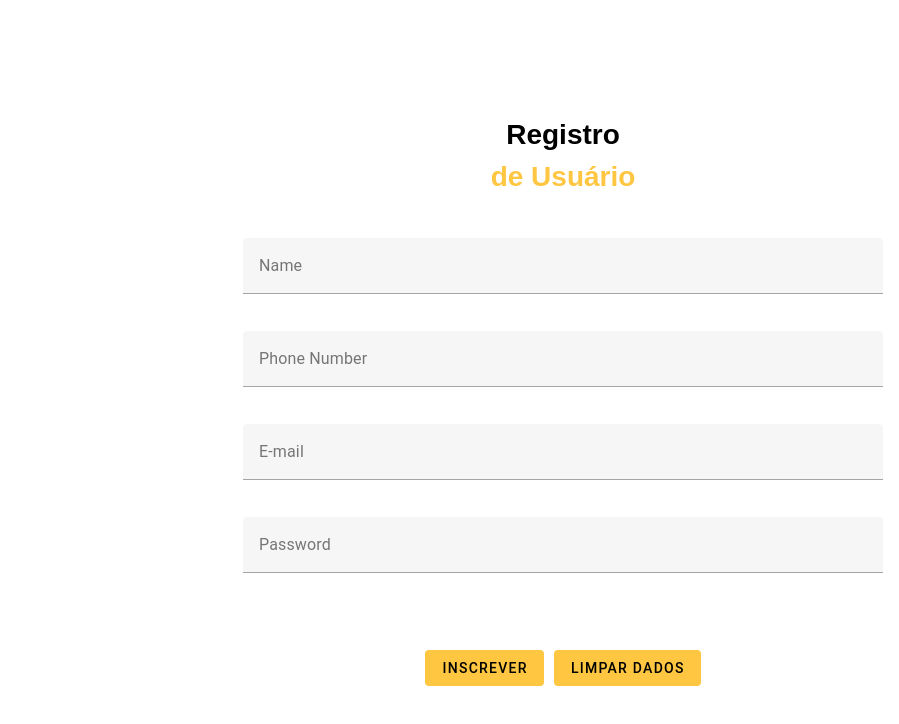
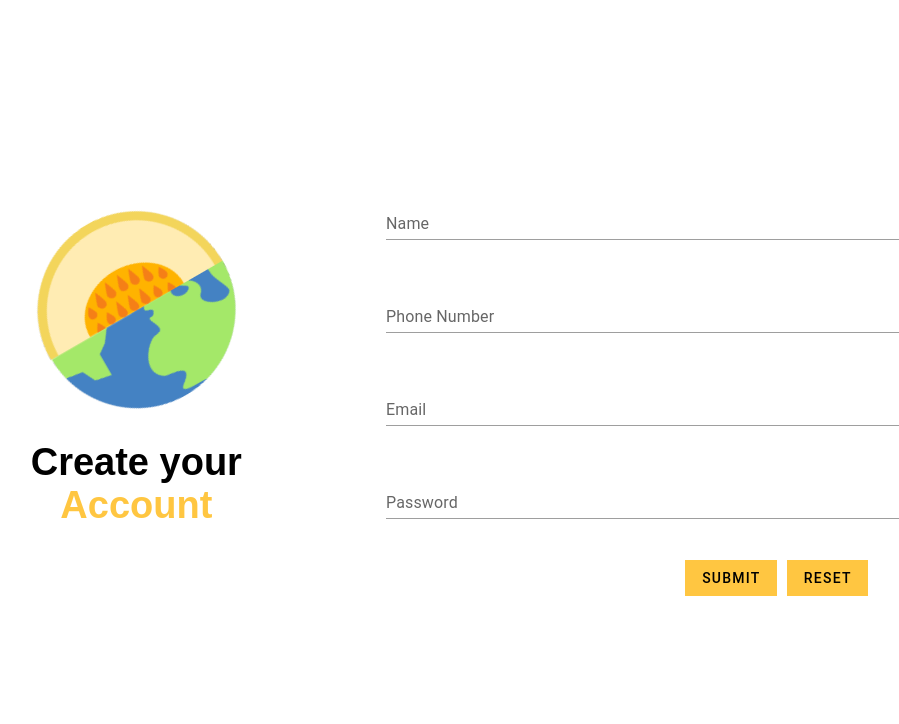
Before and after one commit to MiniDudi/UPX-III, a Vue app in the folder project/: page /register in a window 1280 px wide. Shown: the top 724 px of the page, without its empty margins (77-976 px from the left). Built offline with nearby package versions, Linux system fonts and the light colour scheme.

Commit message:
profile&settings, register, about, lateralbar & icons

```diff
--- a/project/src/views/loginPage.vue
+++ b/project/src/views/loginPage.vue
@@ -10,7 +10,7 @@
         </v-col>
         <v-col cols="4" align="center">
             <div class=" mb-16">
-                <span class="Titles mb-1">Bem vindo a</span>
+                <span class="Titles mb-1">Welcome to</span>
                 <br>
                 <span class="cogniex"> Eco Community</span>
             </div>
@@ -28,7 +28,7 @@
 
             <v-row no-gutters class="mb-9">
                 <v-col align="center">
-                    <v-btn @click="login()" elevation="0" rounded="0" color="#FFC641" style="color: #000000">Entrar</v-btn>
+                    <v-btn @click="login()" elevation="0" rounded="0" color="#FFC641" style="color: #000000">Login</v-btn>
                 </v-col>
             </v-row>
 
--- a/project/src/views/organization/organizationPage.vue
+++ b/project/src/views/organization/organizationPage.vue
@@ -1,46 +1,103 @@
 <template>
+    <v-container>
         <v-row no-gutters align="center" justify="center">
             <v-col cols="12" align="center">
                 <!-- Título Centralizado -->
                 <div class="page-title">Sobre</div>
+            </v-col>
+        </v-row>
 
         <!-- Seção 1: Sobre o EcoCommunity -->
+        <v-row no-gutters align="center" justify="center" elevation="3" class="section-container">
+            <v-col cols="6">
                 <div class="section-title">Sobre o EcoCommunity</div>
                 <p class="section-content">
-                O EcoCommunity é uma plataforma desenvolvida para gerenciar as operações internas de uma ONG, com foco na otimização do processo de doação de alimentos e na promoção da sustentabilidade. Ele oferece uma abordagem intuitiva e eficiente para facilitar essas atividades e ajudar a ONG a alcançar seus objetivos.
+                    O EcoCommunity é uma plataforma desenvolvida para gerenciar as operações internas de uma ONG, com
+                    foco na otimização do processo de doação de alimentos e na promoção da sustentabilidade. Ele oferece
+                    uma abordagem intuitiva e eficiente para facilitar essas atividades e ajudar a ONG a alcançar seus
+                    objetivos.
                 </p>
+            </v-col>
+            <v-col cols="6" align="center">
+                <v-img src="@/styles/novomelao.png" alt="EcoCommunity" width="250" class="section-image"
+                    elevation="3" />
+            </v-col>
+        </v-row>
 
         <!-- Seção 2: Objetivo -->
+        <v-row no-gutters align="center" justify="center" elevation="3" class="section-container">
+            <v-col cols="6" align="center">
+                <v-img src="@/styles/novomelao.png" alt="Objetivo" width="250" class="section-image" elevation="3" />
+            </v-col>
+            <v-col cols="6">
                 <div class="section-title">Objetivo</div>
                 <p class="section-content">
-                O principal objetivo do EcoCommunity é reduzir o desperdício de alimentos, facilitar o processo de doação e ajudar a alcançar um mundo mais sustentável por meio de uma gestão eficiente dos recursos alimentícios disponíveis.
-            </p>
-
-            <!-- Seção 3: Nossa visão -->
-            <div class="section-title">Nossa visão</div>
-            <p class="section-content">
-                Nossa visão é criar um mundo onde o desperdício de alimentos seja minimizado, as necessidades das comunidades carentes sejam atendidas e a sustentabilidade seja a base de todos os processos. O EcoCommunity visa ser um parceiro confiável e inovador para as ONGs e organizações de caridade.
-            </p>
-
-            <!-- Seção 4: Time -->
-            <div class="section-title">Time</div>
-            <p class="section-content">
-                Nosso time é composto por desenvolvedores talentosos e dedicados que trabalham incansavelmente para aprimorar o EcoCommunity. Nossa equipe é comprometida com o sucesso de nossos clientes e usuários finais, garantindo uma experiência de alta qualidade e suporte contínuo.
-            </p>
-
-            <!-- Seção 5: Contato -->
-            <div class="section-title">Contato</div>
-            <p class="section-content">
-                Para entrar em contato conosco, envie um e-mail para contato@ecocommunity.com ou ligue para (11) 5555-5555. Estamos disponíveis para responder a perguntas, fornecer suporte e discutir oportunidades de parceria.
-            </p>
-
-            <!-- Seção 6: Direitos Reservados -->
-            <div class="section-title">Direitos Reservados</div>
-            <p class="section-content">
-                Todos os direitos reservados © 2024 EcoCommunity. A reprodução ou distribuição não autorizada deste material é proibida.
+                    O principal objetivo do EcoCommunity é reduzir o desperdício de alimentos, facilitar o processo de
+                    doação e ajudar a alcançar um mundo mais sustentável por meio de uma gestão eficiente dos recursos
+                    alimentícios disponíveis.
                 </p>
             </v-col>
         </v-row>
+
+        <!-- Seção 3: Nossa visão -->
+        <v-row no-gutters align="center" justify="center" elevation="3" class="section-container">
+            <v-col cols="6">
+                <div class="section-title">Nossa visão</div>
+                <p class="section-content">
+                    Nossa visão é criar um mundo onde o desperdício de alimentos seja minimizado, as necessidades das
+                    comunidades carentes sejam atendidas e a sustentabilidade seja a base de todos os processos. O
+                    EcoCommunity visa ser um parceiro confiável e inovador para as ONGs e organizações de caridade.
+                </p>
+            </v-col>
+            <v-col cols="6" align="center">
+                <v-img src="@/styles/novomelao.png" alt="Nossa visão" width="250" class="section-image" elevation="3" />
+            </v-col>
+        </v-row>
+
+        <!-- Seção 4: Time -->
+        <v-row no-gutters align="center" justify="center" elevation="3" class="section-container">
+            <v-col cols="6" align="center">
+                <v-img src="@/styles/novomelao.png" alt="Time" width="250" class="section-image" elevation="3" />
+            </v-col>
+            <v-col cols="6">
+                <div class="section-title">Time</div>
+                <p class="section-content">
+                    Nosso time é composto por desenvolvedores talentosos e dedicados que trabalham incansavelmente para
+                    aprimorar o EcoCommunity. Nossa equipe é comprometida com o sucesso de nossos clientes e usuários
+                    finais, garantindo uma experiência de alta qualidade e suporte contínuo.
+                </p>
+            </v-col>
+        </v-row>
+
+        <!-- Seção 5: Contato -->
+        <v-row no-gutters align="center" justify="center" elevation="3" class="section-container">
+            <v-col cols="6">
+                <div class="section-title">Contato</div>
+                <p class="section-content">
+                    Para entrar em contato conosco, envie um e-mail para melaodev@gmail.com ou ligue para (15)
+                    98128-9285. Estamos disponíveis para responder a perguntas, fornecer suporte e discutir
+                    oportunidades de parceria.
+                </p>
+            </v-col>
+            <v-col cols="6" align="center">
+                <v-img src="@/styles/novomelao.png" alt="Contato" width="250" class="section-image" elevation="3" />
+            </v-col>
+        </v-row>
+
+        <!-- Seção 6: Direitos Reservados -->
+        <v-row no-gutters align="center" justify="center" elevation="3" class="section-container">
+            <v-col cols="6" align="center">
+                <v-img src="@/styles/novomelao.png" alt="Direitos Reservados" width="250" class="section-image"
+                    elevation="3" />
+            </v-col>
+            <v-col cols="6">
+                <div class="section-title">Direitos Reservados</div>
+                <p class="section-content">
+                    Todos os direitos reservados © 2024 EcoCommunity.
+                </p>
+            </v-col>
+        </v-row>
+    </v-container>
 </template>
 
 <script>
@@ -48,11 +105,11 @@ export default {
     name: 'AboutPage',
     data() {
         return {
-            // Dados e variáveis podem ser incluídos aqui, caso necessário
+            // Dados e variáveis podem ser incluídos aqui, caso necessário.
         };
     },
     created() {
-        // Lógica de criação assíncrona pode ser incluída aqui, caso necessário
+        // Lógica de criação assíncrona pode ser incluída aqui, caso necessário.
     }
 };
 </script>
@@ -65,25 +122,40 @@ export default {
     font-weight: 600;
     text-align: center;
     margin-bottom: 30px;
+    color: #FFC641;
 }
 
-/* Estilo para a seção */
+/* Estilo para as seções */
 .section-title {
     font-family: "Rubik", sans-serif;
     font-size: 24px;
     font-weight: 600;
     text-align: left;
-    margin-bottom: 10px;
-    margin-left: 10px;
+    color: #FFC641;
+    /* Alteração da cor dos títulos de seção */
+    margin-bottom: 20px;
 }
 
-/* Estilo para o conteúdo das seções */
 .section-content {
     font-family: "Rubik", sans-serif;
     font-size: 16px;
     text-align: justify;
-    margin: 25px;
-    margin-left: 20px;
+    margin: 20px;
 }
 
+.section-container {
+    margin-bottom: 50px;
+    /* Mais espaço entre as seções */
+}
+
+.image-section {
+    display: flex;
+    justify-content: center;
+}
+
+.section-image {
+    border-radius: 10px;
+    elevation: 3;
+    /* Adiciona elevação à imagem */
+}
 </style>
--- a/project/src/views/registerPage.vue
+++ b/project/src/views/registerPage.vue
@@ -1,133 +1,170 @@
 <template>
-  <v-row no-gutters align="center" justify="center">
-    <!-- Seção do título -->
-    <v-col cols="12" class="title-section">
-      <h2 class="title-text">
-        <span class="text-inscricao">Registro</span>
-      </h2>
-      <h2 class="subtitle-text">
-        <span class="text-inscricao">de Usuário</span>
-      </h2>
+  <v-row no-gutters align="center">
+      <!-- Seção de imagem e título -->
+      <v-col cols="4" align="center" justify="center">
+          <div ref="imageWrapper" class="melao-icone-wrapper">
+              <v-img class="melao-icone" width="200" alt="Vue logo" src="@/styles/novomelao.png" draggable="false" selectable="false" />
+          </div>
+
+          <div class="mb-16">
+              <br>
+              <span class="Titles mb-1">Create your</span>
+              <br>
+              <span class="cogniex"> Account</span>
+          </div>
       </v-col>
 
       <!-- Seção de preenchimento dos campos -->
-    <v-col cols="6" class="form-section">
+      <v-col cols="8" align="center">
           <form @submit.prevent="submit" class="registration-form">
+              <v-list-item>
                   <v-text-field
-          v-model="name.value.value"
-          :counter="10"
-          :error-messages="name.errorMessage.value"
+                      clearable
+                      v-model="name"
                       label="Name"
+                      style="color: #000000"
+                      variant="underlined"
                       class="input-field"
-        ></v-text-field>
-
+                  />
+              </v-list-item>
+              <v-list-item>
                   <v-text-field
-          v-model="phone.value.value"
-          :counter="10"
-          :error-messages="phone.errorMessage.value"
+                      clearable
+                      v-model="phone"
                       label="Phone Number"
+                      style="color: #000000"
+                      variant="underlined"
                       class="input-field"
-        ></v-text-field>
-
+                  />
+              </v-list-item>
+              <v-list-item>
                   <v-text-field
-          v-model="email.value.value"
-          :error-messages="email.errorMessage.value"
-          label="E-mail"
+                      clearable
+                      v-model="email"
+                      label="Email"
+                      style="color: #000000"
+                      variant="underlined"
                       class="input-field"
-        ></v-text-field>
-
+                  />
+              </v-list-item>
+              <v-list-item>
                   <v-text-field
-          v-model="password.value.value"
-          :error-messages="password.errorMessage.value"
+                      clearable
+                      v-model="password"
                       label="Password"
+                      style="color: #000000"
+                      variant="underlined"
                       class="input-field"
                       type="password"
-        ></v-text-field>
-      </form>
-    </v-col>
+                  />
+              </v-list-item>
 
               <!-- Seção dos botões -->
-    <v-col cols="12" class="button-section" align="center" justify="center">
-      <v-btn @click="submit" elevation="0" color="#FFC641" style="color: #000000;">Inscrever</v-btn>
-      <v-btn @click="handleReset" elevation="0" color="#FFC641" style="color: #000000; margin-left: 10px;">Limpar Dados</v-btn>
+              <v-row no-gutters class="mb-9">
+                  <v-col align="center">
+                      <v-btn @click="submit" elevation="0" rounded="0" color="#FFC641" style="color: #000000; margin-right: 10px;">Submit</v-btn>
+                      <v-btn @click="reset" elevation="0" rounded="0" color="#FFC641" style="color: #000000;">Reset</v-btn>
+                  </v-col>
+              </v-row>
+          </form>
       </v-col>
   </v-row>
 </template>
 
-<script setup>
-import { ref } from 'vue'
-import { useField, useForm } from 'vee-validate'
+<script>
+import { ref } from 'vue';
+import AuthController from '@/controller/authController';
 
-const { handleSubmit, handleReset } = useForm({
-  validationSchema: {
-    name(value) {
-      if (value?.length >= 2) return true
-      return 'Name needs to be at least 2 characters.'
+const auth = new AuthController();
+
+export default {
+  name: 'RegisterPage',
+  components: {},
+  setup() {
+      const imageWrapper = ref(null);
+      return { imageWrapper };
   },
-    phone(value) {
-      if (value?.length >= 10 && /[0-9]+/.test(value)) return true
-      return 'Phone number needs to be at least 10 digits.'
+  data() {
+      return {
+          name: '',
+          phone: '',
+          email: '',
+          password: '',
+          imageWrapper: null,
+      }
   },
-    email(value) {
-      if (/^[a-zA-Z0-9._%+-]+@[a-zA-Z0-9.-]+\.[a-zA-Z]{2,}$/.test(value)) return true
-      return 'Must be a valid email address.'
+
+  methods: {
+      async submit() {
+          try {
+              if (this.name && this.phone && this.email && this.password) {
+                  const credentials = { name: this.name, phone: this.phone, email: this.email, password: this.password };
+                  await auth.register(credentials);
+                  this.$router.push({ path: '/home' });
+              }
+          } catch (error) {
+              console.log(error);
+          }
       },
-    password(value) {
-      if (value?.length >= 8) return true
-      return 'Password needs to be at least 8 characters long.'
-    },
-  },
-})
+      reset() {
+          this.name = '';
+          this.phone = '';
+          this.email = '';
+          this.password = '';
+      }
 
-const name = useField('name')
-const phone = useField('phone')
-const email = useField('email')
-const password = useField('password')
-
-const submit = handleSubmit(values => {
-  alert(JSON.stringify(values, null, 2))
-})
+  }
+}
 </script>
 
 <style scoped>
-.title-section {
+.Titles {
+  font-family: "Rubik", sans-serif;
+  font-size: 38px;
+  font-style: normal;
   text-align: center;
-  margin-bottom: 20px;
-}
-
-.title-text {
-  font-family: "Rubik", sans-serif;
-  font-size: 28px;
-  font-style: normal;
   font-weight: 600;
+  line-height: initial;
   background: #000000;
   background-clip: text;
   -webkit-background-clip: text;
   -webkit-text-fill-color: transparent;
 }
 
-.subtitle-text {
+.cogniex {
   font-family: "Rubik", sans-serif;
-  font-size: 28px;
+  font-size: 38px;
   font-style: normal;
+  text-align: center;
   font-weight: 600;
+  line-height: initial;
   background: #FFC641;
   background-clip: text;
   -webkit-background-clip: text;
   -webkit-text-fill-color: transparent;
 }
 
-.form-section {
-  background-color: rgba(255, 255, 255, 0.9);
-  padding: 20px;
-  margin: 20px;
+.melao-icone-wrapper {
+  display: inline-block;
+  /* Garante que o wrapper não seja maior que a imagem */
+}
+
+.melao-icone {
+  animation: spin 30s linear infinite;
+}
+
+@keyframes spin {
+    100% {
+        -webkit-transform: rotate(360deg);
+        transform: rotate(360deg);
+    }
 }
 
 .input-field {
-  margin-bottom: 15px; /* Espaçamento ajustado */
+  margin-bottom: 15px;
 }
 
-.button-section {
-  margin-top: 20px;
+.registration-form {
+  margin: 20px; /* Adicionando margem para dar espaço ao redor da forma */
 }
 </style>
--- a/project/src/views/settingsPage.vue
+++ b/project/src/views/settingsPage.vue
@@ -1,44 +1,122 @@
 <template>
-    <v-col cols="12">
-        <v-row no-gutters>
+    <v-container>
+        <v-row justify="space-between" align="center" class="header">
             <v-col cols="6">
-                <p class="ml-10 mt-10 text-h2">Settings Page</p>
+                <div class="title">Settings & Profile</div>
             </v-col>
-            <v-col cols="6" align="end" justify="end">
-                <v-btn class="mt-15 mr-10" color="red" elevation="0" append-icon="mdi-logout">Logout</v-btn>
+            <v-col cols="6" class="logout-btn" align="end">
+                <v-btn @click="logout" color="red" elevation="3" append-icon="mdi-logout">Logout</v-btn>
             </v-col>
         </v-row>
-        <v-card class="mt-16 ml-10" height="200" justify="center" elevation="3">
-            <v-card-title>E-mail</v-card-title>
-            <v-row no-gutters>
+
+        <v-row class="content" justify="center" align="center">
+            <!-- Card com campos de e-mail e senha à esquerda -->
             <v-col cols="6">
-
+                <v-card elevation="3" class="info-card">
+                    <v-card-title class="section-title">User Information</v-card-title>
+                    <v-card-text>
+                        <v-row align="center" justify="center">
+                            <v-col cols="12">
+                                <v-text-field
+                                    v-model="email"
+                                    label="Email"
+                                    clearable
+                                    outlined
+                                    prepend-icon="mdi-email"
+                                />
                             </v-col>
-                <v-col cols="60">
-
+                            <v-col cols="12" class="mt-3">
+                                <v-text-field
+                                    v-model="password"
+                                    label="Password"
+                                    type="password"
+                                    clearable
+                                    outlined
+                                    prepend-icon="mdi-lock"
+                                />
                             </v-col>
                         </v-row>
+                    </v-card-text>
                 </v-card>
-        <v-card class="mt-10 ml-10" height="200" justify="center" elevation="3">
-            <v-card-title>Password</v-card-title>
-            <v-row no-gutters>
-                <v-col cols="6">
+            </v-col>
 
-                </v-col>
-                <v-col cols="60">
-
+            <!-- Card com avatar à direita -->
+            <v-col cols="6" align="center">
+                <v-card elevation="3" class="avatar-card">
+                    <v-card-title class="section-title">Profile Picture</v-card-title>
+                    <v-card-text align="center">
+                        <v-avatar size="150" color="transparent" elevation="3">
+                            <v-img
+                                src="@/styles/novomelao.png"
+                                alt="User Avatar"
+                                aspect-ratio="1"
+                                class="avatar-image"
+                            />
+                        </v-avatar>
+                    </v-card-text>
+                </v-card>
             </v-col>
         </v-row>
-        </v-card>
-    </v-col>
+    </v-container>
 </template>
+
 <script>
+import { ref } from 'vue';
+
 export default {
     name: 'SettingsPage',
-    data() {
+    setup() {
+        // Dados do usuário logado - esses valores devem ser obtidos de uma API ou armazenamento local
+        const email = ref('user@example.com');
+        const password = ref('********');
+
+        const logout = () => {
+            // Adicionar lógica de logout aqui, como limpar a sessão e redirecionar para a página de login
+            this.$router.push('/login');
+        };
+
         return {
+            email,
+            password,
+            logout,
+        };
+    },
+};
+</script>
 
+<style scoped>
+/* Estilo para o título centralizado */
+.title {
+    font-family: "Rubik", sans-serif;
+    font-size: 24px;
+    font-weight: 600;
+    color: #000000;
+    margin: 0;
+    padding-left: 15px;
 }
-    },
+
+/* Estilo para o botão de logout */
+.logout-btn {
+    text-align: right;
 }
-</script>
+
+/* Estilo para os títulos de seção */
+.section-title {
+    font-family: "Rubik", sans-serif;
+    font-size: 18px;
+    font-weight: 600;
+    color: #FFC641;
+}
+
+/* Estilo para os cards */
+.info-card, .avatar-card {
+    width: 100%;
+    margin: 20px 10px;
+    padding: 10px;
+}
+
+/* Estilo para a imagem de avatar */
+.avatar-image {
+    border-radius: 50%;
+}
+</style>
```
Also changed, not shown: project/src/components/lateralBar.vue (+13 -19 lines), project/src/router/index.js (+0 -10 lines). Lines whose indentation alone changed are shown as unchanged.
